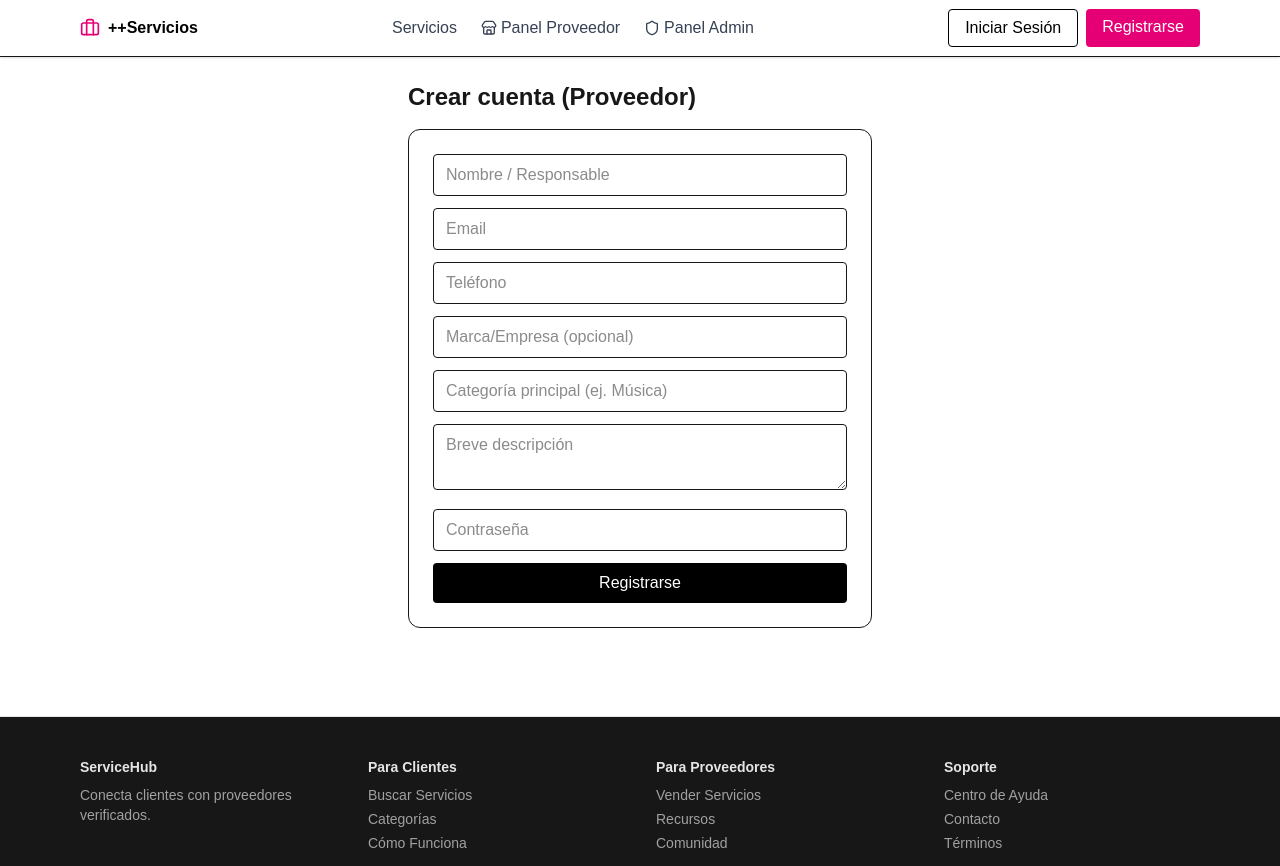
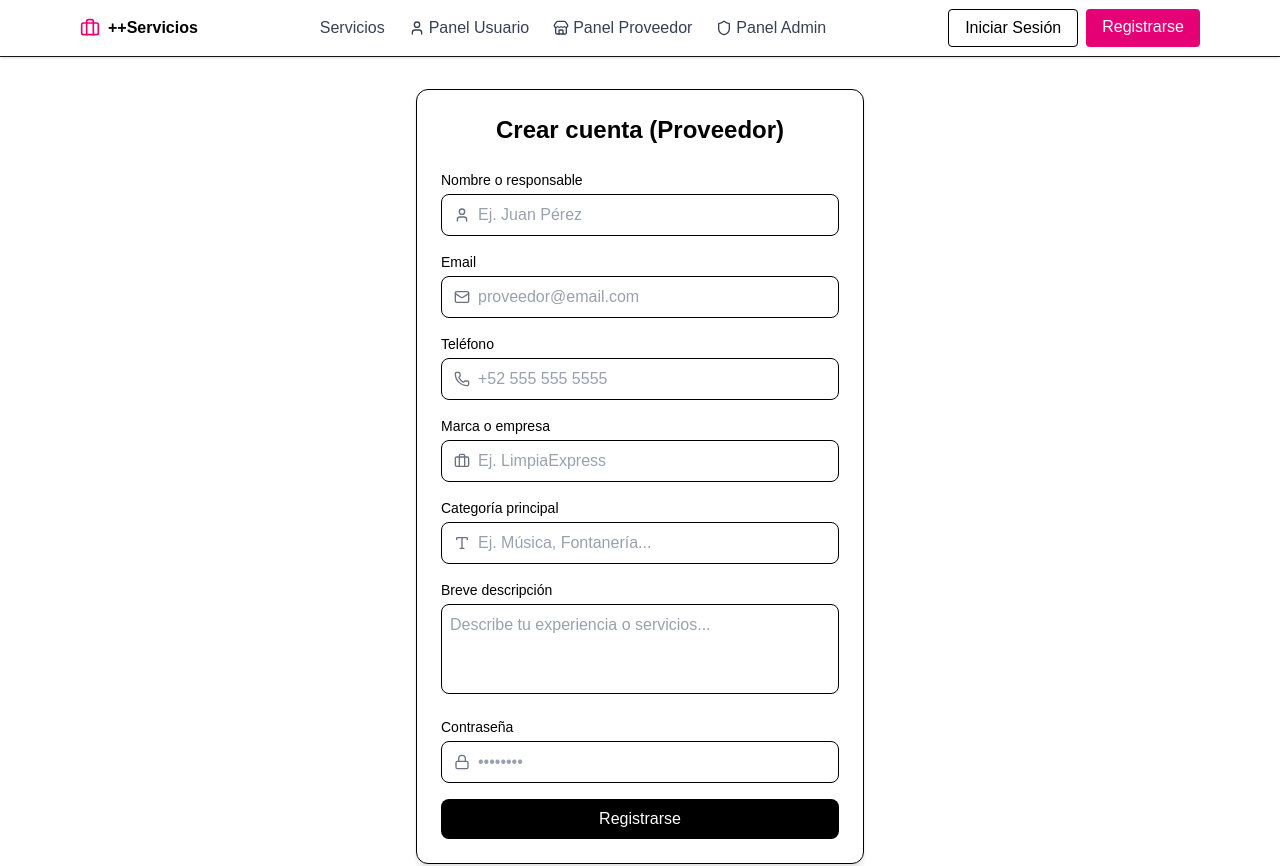
Before and after one commit to k3vin-3scob3do/ServiceMarketplace, a Next.js app in the folder web/: page /signup/provider in a window 1280 px wide. Shown: the top 866 px of the page. Built offline with nearby package versions, Linux system fonts and the light colour scheme; no server answers.

Commit message:
login frontend

```diff
--- /dev/null
+++ b/web/src/app/login/page.tsx
@@ -0,0 +1,74 @@
+"use client";
+import { useState } from "react";
+import { useRouter } from "next/navigation";
+import Link from "next/link";
+import { api } from "@/lib/api";
+
+export default function LoginPage() {
+  const router = useRouter();
+  const [form, setForm] = useState({ email: "", password: "" });
+  const [err, setErr] = useState<string | null>(null);
+  const [loading, setLoading] = useState(false);
+
+  async function submit(e: React.FormEvent) {
+    e.preventDefault();
+    setErr(null);
+    setLoading(true);
+    try {
+      const res = await api("/auth/login", {
+        method: "POST",
+        body: JSON.stringify(form),
+      }) as { role?: string | null };
+
+      // Ejemplo: redirigir según el rol del usuario
+      const role = res?.role;
+      if (role === "admin") router.push("/admin");
+      else if (role === "provider") router.push("/provider");
+      else router.push("/");
+
+    } catch (e: any) {
+      setErr(e.message || "Credenciales incorrectas");
+    } finally {
+      setLoading(false);
+    }
+  }
+
+  return (
+    <main className="mx-auto max-w-md p-6">
+      <h1 className="text-2xl font-semibold mb-6 text-center">Iniciar Sesión</h1>
+
+      <form onSubmit={submit} className="border rounded-xl p-6 space-y-3 shadow-sm bg-white">
+        <input
+          className="w-full border rounded px-3 py-2 text-black focus:ring-2 focus:ring-pink-500 outline-none"
+          placeholder="Correo electrónico"
+          type="email"
+          value={form.email}
+          onChange={(e) => setForm({ ...form, email: e.target.value })}
+        />
+        <input
+          className="w-full border rounded px-3 py-2 text-black focus:ring-2 focus:ring-pink-500 outline-none"
+          placeholder="Contraseña"
+          type="password"
+          value={form.password}
+          onChange={(e) => setForm({ ...form, password: e.target.value })}
+        />
+
+        {err && <p className="text-sm text-red-600">{err}</p>}
+
+        <button
+          disabled={loading}
+          className="w-full bg-black text-white py-2 rounded hover:bg-gray-800 transition"
+        >
+          {loading ? "Entrando..." : "Iniciar Sesión"}
+        </button>
+      </form>
+
+      <p className="text-center text-sm text-gray-600 mt-4">
+        ¿No tienes una cuenta?{" "}
+        <Link href="/signup" className="text-pink-600 hover:underline">
+          Regístrate aquí
+        </Link>
+      </p>
+    </main>
+  );
+}
--- a/web/src/app/signup/client/page.tsx
+++ b/web/src/app/signup/client/page.tsx
@@ -2,6 +2,7 @@
 import { useState } from "react";
 import { useRouter } from "next/navigation";
 import { api } from "@/lib/api";
+import { User, Mail, Lock, Phone, Loader2 } from "lucide-react";
 
 export default function SignupClient() {
   const r = useRouter();
@@ -10,30 +11,97 @@ export default function SignupClient() {
   const [loading, setLoading] = useState(false);
 
   async function submit(e: React.FormEvent) {
-    e.preventDefault(); setErr(null); setLoading(true);
+    e.preventDefault();
+    setErr(null);
+    setLoading(true);
     try {
-      await api("/auth/register/client", { method: "POST", body: JSON.stringify(form) });
+      await api("/auth/register/client", {
+        method: "POST",
+        body: JSON.stringify(form),
+      });
       r.push("/#login");
     } catch (e: any) {
       setErr(e.message);
-    } finally { setLoading(false); }
+    } finally {
+      setLoading(false);
+    }
   }
 
   return (
-    <main className="mx-auto max-w-lg p-6">
-      <h1 className="text-2xl font-semibold mb-4">Crear cuenta (Cliente)</h1>
-      <form onSubmit={submit} className="border rounded-xl p-6 space-y-3">
-        <input className="w-full border rounded px-3 py-2" placeholder="Nombre completo"
-               value={form.name} onChange={e=>setForm({...form, name:e.target.value})} />
-        <input className="w-full border rounded px-3 py-2" placeholder="Email" type="email"
-               value={form.email} onChange={e=>setForm({...form, email:e.target.value})} />
-        <input className="w-full border rounded px-3 py-2" placeholder="Teléfono (opcional)"
-               value={form.phone} onChange={e=>setForm({...form, phone:e.target.value})} />
-        <input className="w-full border rounded px-3 py-2" placeholder="Contraseña" type="password"
-               value={form.password} onChange={e=>setForm({...form, password:e.target.value})} />
+    <main className="max-w-md mx-auto mt-8 p-6 bg-white rounded-xl shadow-md border text-black">
+      <h1 className="text-2xl font-semibold mb-6 text-center">Crear cuenta (Cliente)</h1>
+
+      <form onSubmit={submit} className="space-y-4">
+        {/* Nombre */}
+        <div>
+          <label className="block text-sm font-medium mb-1">Nombre completo</label>
+          <div className="flex items-center border rounded-lg px-3 py-2">
+            <User className="w-4 h-4 text-gray-500 mr-2" />
+            <input
+              className="flex-1 outline-none text-black placeholder-gray-400"
+              placeholder="Ej. Ana García López"
+              value={form.name}
+              onChange={(e) => setForm({ ...form, name: e.target.value })}
+              required
+            />
+          </div>
+        </div>
+
+        {/* Email */}
+        <div>
+          <label className="block text-sm font-medium mb-1">Email</label>
+          <div className="flex items-center border rounded-lg px-3 py-2">
+            <Mail className="w-4 h-4 text-gray-500 mr-2" />
+            <input
+              className="flex-1 outline-none text-black placeholder-gray-400"
+              placeholder="usuario@email.com"
+              type="email"
+              value={form.email}
+              onChange={(e) => setForm({ ...form, email: e.target.value })}
+              required
+            />
+          </div>
+        </div>
+
+        {/* Teléfono */}
+        <div>
+          <label className="block text-sm font-medium mb-1">Teléfono (opcional)</label>
+          <div className="flex items-center border rounded-lg px-3 py-2">
+            <Phone className="w-4 h-4 text-gray-500 mr-2" />
+            <input
+              className="flex-1 outline-none text-black placeholder-gray-400"
+              placeholder="+52 555 555 5555"
+              value={form.phone}
+              onChange={(e) => setForm({ ...form, phone: e.target.value })}
+            />
+          </div>
+        </div>
+
+        {/* Contraseña */}
+        <div>
+          <label className="block text-sm font-medium mb-1">Contraseña</label>
+          <div className="flex items-center border rounded-lg px-3 py-2">
+            <Lock className="w-4 h-4 text-gray-500 mr-2" />
+            <input
+              className="flex-1 outline-none text-black placeholder-gray-400"
+              type="password"
+              placeholder="••••••••"
+              value={form.password}
+              onChange={(e) => setForm({ ...form, password: e.target.value })}
+              required
+            />
+          </div>
+        </div>
+
         {err && <p className="text-sm text-red-600">{err}</p>}
-        <button disabled={loading} className="w-full bg-black text-white py-2 rounded">
-          {loading ? "Creando..." : "Registrarse"}
+
+        {/* Botón */}
+        <button
+          disabled={loading}
+          className="w-full flex items-center justify-center bg-black text-white py-2 rounded-lg hover:bg-gray-800 transition"
+        >
+          {loading && <Loader2 className="w-4 h-4 animate-spin mr-2" />}
+          {loading ? "Creando cuenta..." : "Registrarse"}
         </button>
       </form>
     </main>
--- a/web/src/app/signup/provider/page.tsx
+++ b/web/src/app/signup/provider/page.tsx
@@ -2,47 +2,155 @@
 import { useState } from "react";
 import { useRouter } from "next/navigation";
 import { api } from "@/lib/api";
+import { User, Mail, Lock, Phone, Briefcase, Type, Loader2 } from "lucide-react";
 
 export default function SignupProvider() {
   const r = useRouter();
   const [form, setForm] = useState({
-    name: "", email: "", password: "", phone: "",
-    brand: "", category: "", bio: ""
+    name: "",
+    email: "",
+    password: "",
+    phone: "",
+    brand: "",
+    category: "",
+    bio: "",
   });
   const [err, setErr] = useState<string | null>(null);
   const [loading, setLoading] = useState(false);
 
   async function submit(e: React.FormEvent) {
-    e.preventDefault(); setErr(null); setLoading(true);
+    e.preventDefault();
+    setErr(null);
+    setLoading(true);
     try {
-      await api("/auth/register/provider", { method: "POST", body: JSON.stringify(form) });
+      await api("/auth/register/provider", {
+        method: "POST",
+        body: JSON.stringify(form),
+      });
       r.push("/#login");
     } catch (e: any) {
       setErr(e.message);
-    } finally { setLoading(false); }
+    } finally {
+      setLoading(false);
+    }
   }
 
   return (
-    <main className="mx-auto max-w-lg p-6">
-      <h1 className="text-2xl font-semibold mb-4">Crear cuenta (Proveedor)</h1>
-      <form onSubmit={submit} className="border rounded-xl p-6 space-y-3">
-        <input className="w-full border rounded px-3 py-2" placeholder="Nombre / Responsable"
-               value={form.name} onChange={e=>setForm({...form, name:e.target.value})} />
-        <input className="w-full border rounded px-3 py-2" placeholder="Email" type="email"
-               value={form.email} onChange={e=>setForm({...form, email:e.target.value})} />
-        <input className="w-full border rounded px-3 py-2" placeholder="Teléfono"
-               value={form.phone} onChange={e=>setForm({...form, phone:e.target.value})} />
-        <input className="w-full border rounded px-3 py-2" placeholder="Marca/Empresa (opcional)"
-               value={form.brand} onChange={e=>setForm({...form, brand:e.target.value})} />
-        <input className="w-full border rounded px-3 py-2" placeholder="Categoría principal (ej. Música)"
-               value={form.category} onChange={e=>setForm({...form, category:e.target.value})} />
-        <textarea className="w-full border rounded px-3 py-2" placeholder="Breve descripción"
-                  value={form.bio} onChange={e=>setForm({...form, bio:e.target.value})} />
-        <input className="w-full border rounded px-3 py-2" placeholder="Contraseña" type="password"
-               value={form.password} onChange={e=>setForm({...form, password:e.target.value})} />
+    <main className="max-w-md mx-auto mt-8 p-6 bg-white rounded-xl shadow-md border text-black">
+      <h1 className="text-2xl font-semibold mb-6 text-center">Crear cuenta (Proveedor)</h1>
+
+      <form onSubmit={submit} className="space-y-4">
+        {/* Nombre */}
+        <div>
+          <label className="block text-sm font-medium mb-1">Nombre o responsable</label>
+          <div className="flex items-center border rounded-lg px-3 py-2">
+            <User className="w-4 h-4 text-gray-500 mr-2" />
+            <input
+              className="flex-1 outline-none text-black placeholder-gray-400"
+              placeholder="Ej. Juan Pérez"
+              value={form.name}
+              onChange={(e) => setForm({ ...form, name: e.target.value })}
+              required
+            />
+          </div>
+        </div>
+
+        {/* Email */}
+        <div>
+          <label className="block text-sm font-medium mb-1">Email</label>
+          <div className="flex items-center border rounded-lg px-3 py-2">
+            <Mail className="w-4 h-4 text-gray-500 mr-2" />
+            <input
+              className="flex-1 outline-none text-black placeholder-gray-400"
+              placeholder="proveedor@email.com"
+              type="email"
+              value={form.email}
+              onChange={(e) => setForm({ ...form, email: e.target.value })}
+              required
+            />
+          </div>
+        </div>
+
+        {/* Teléfono */}
+        <div>
+          <label className="block text-sm font-medium mb-1">Teléfono</label>
+          <div className="flex items-center border rounded-lg px-3 py-2">
+            <Phone className="w-4 h-4 text-gray-500 mr-2" />
+            <input
+              className="flex-1 outline-none text-black placeholder-gray-400"
+              placeholder="+52 555 555 5555"
+              value={form.phone}
+              onChange={(e) => setForm({ ...form, phone: e.target.value })}
+              required
+            />
+          </div>
+        </div>
+
+        {/* Marca */}
+        <div>
+          <label className="block text-sm font-medium mb-1">Marca o empresa</label>
+          <div className="flex items-center border rounded-lg px-3 py-2">
+            <Briefcase className="w-4 h-4 text-gray-500 mr-2" />
+            <input
+              className="flex-1 outline-none text-black placeholder-gray-400"
+              placeholder="Ej. LimpiaExpress"
+              value={form.brand}
+              onChange={(e) => setForm({ ...form, brand: e.target.value })}
+            />
+          </div>
+        </div>
+
+        {/* Categoría */}
+        <div>
+          <label className="block text-sm font-medium mb-1">Categoría principal</label>
+          <div className="flex items-center border rounded-lg px-3 py-2">
+            <Type className="w-4 h-4 text-gray-500 mr-2" />
+            <input
+              className="flex-1 outline-none text-black placeholder-gray-400"
+              placeholder="Ej. Música, Fontanería..."
+              value={form.category}
+              onChange={(e) => setForm({ ...form, category: e.target.value })}
+            />
+          </div>
+        </div>
+
+        {/* Bio */}
+        <div>
+          <label className="block text-sm font-medium mb-1">Breve descripción</label>
+          <textarea
+            className="w-full border rounded-lg p-2 focus:ring-2 focus:ring-pink-500 outline-none resize-none text-black placeholder-gray-400"
+            rows={3}
+            placeholder="Describe tu experiencia o servicios..."
+            value={form.bio}
+            onChange={(e) => setForm({ ...form, bio: e.target.value })}
+          />
+        </div>
+
+        {/* Contraseña */}
+        <div>
+          <label className="block text-sm font-medium mb-1">Contraseña</label>
+          <div className="flex items-center border rounded-lg px-3 py-2">
+            <Lock className="w-4 h-4 text-gray-500 mr-2" />
+            <input
+              className="flex-1 outline-none text-black placeholder-gray-400"
+              type="password"
+              placeholder="••••••••"
+              value={form.password}
+              onChange={(e) => setForm({ ...form, password: e.target.value })}
+              required
+            />
+          </div>
+        </div>
+
         {err && <p className="text-sm text-red-600">{err}</p>}
-        <button disabled={loading} className="w-full bg-black text-white py-2 rounded">
-          {loading ? "Creando..." : "Registrarse"}
+
+        {/* Botón */}
+        <button
+          disabled={loading}
+          className="w-full flex items-center justify-center bg-black text-white py-2 rounded-lg hover:bg-gray-800 transition"
+        >
+          {loading && <Loader2 className="w-4 h-4 animate-spin mr-2" />}
+          {loading ? "Creando cuenta..." : "Registrarse"}
         </button>
       </form>
     </main>
--- a/web/src/components/Navbar.tsx
+++ b/web/src/components/Navbar.tsx
@@ -1,6 +1,6 @@
 "use client";
 import Link from "next/link";
-import { Briefcase, Shield, Store } from "lucide-react";
+import { Briefcase, Shield, Store, User } from "lucide-react";
 
 export default function Navbar() {
   return (
@@ -16,6 +16,14 @@ export default function Navbar() {
         <div className="flex gap-6 text-gray-700 font-medium">
           <Link href="/services" className="hover:text-pink-600 transition">
             Servicios
+          </Link>
+
+          <Link
+            href="/user"
+            className="flex items-center gap-1 hover:text-pink-600 transition"
+          >
+            <User className="w-4 h-4" />
+            Panel Usuario
           </Link>
 
           <Link
```
Also changed, not shown: web/src/app/user/page.tsx (added).
